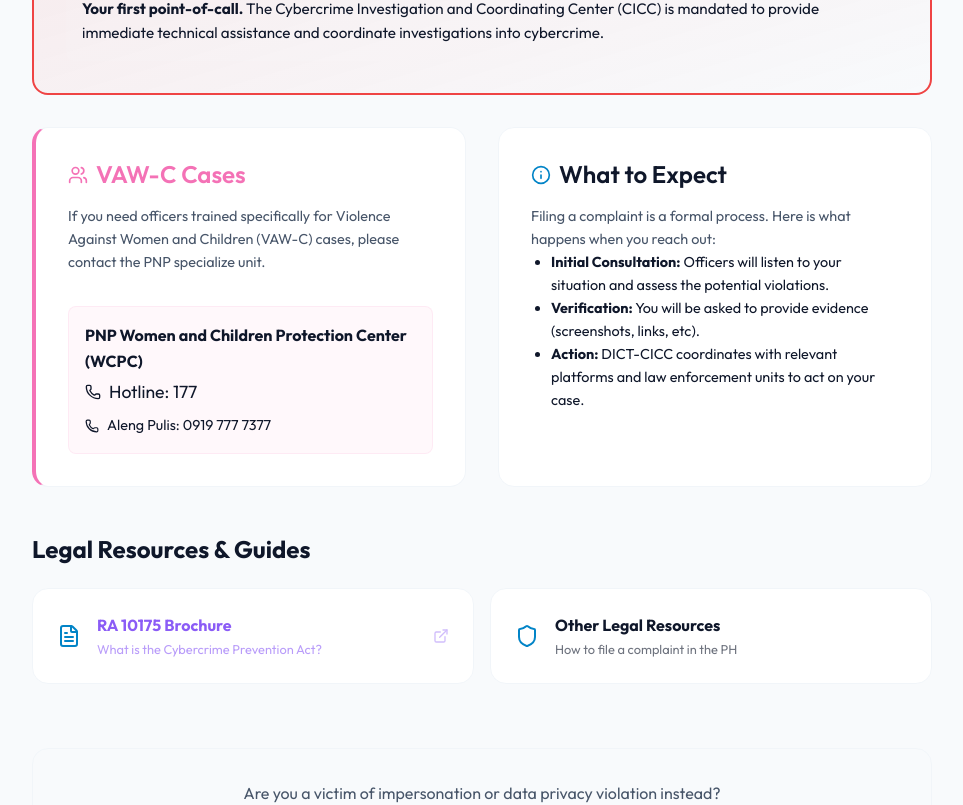
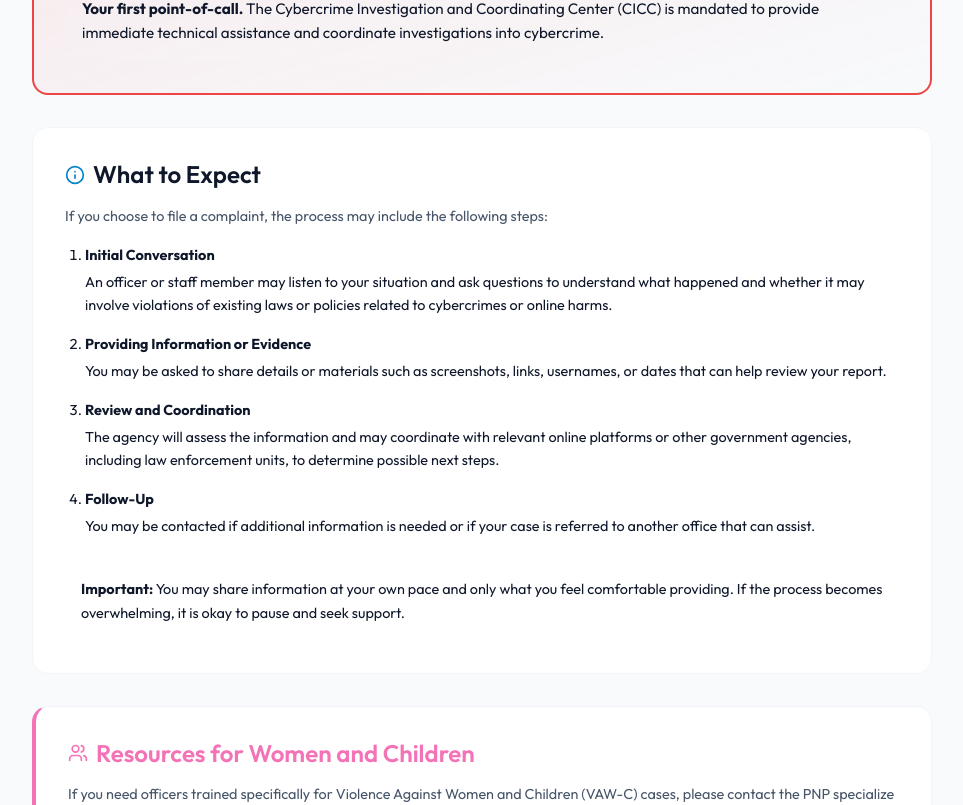
Before and after one commit to devgateway/digital-safety-guide, a React (Vite) app in the folder client/: page /templates/dict-cicc-hotline in a window 1280 px wide. Shown: the part 575-1380 px from the top of the page, without its empty margins (158-1121 px from the left). Built offline with nearby package versions, Linux system fonts and the light colour scheme.

Commit message:
fix: updated Law Enforcement page

```diff
--- a/client/src/locales/ceb/law.json
+++ b/client/src/locales/ceb/law.json
@@ -6,26 +6,30 @@
             "hotline_title": "DICT-CICC Hotline",
             "hotline_desc_strong": "Ang una nimong tawagan.",
             "hotline_desc": "Mandato sa Cybercrime Investigation and Coordinating Center (CICC) nga maghatag og immediate technical assistance ug mag-coordinate sa mga imbestigasyon sa cybercrime.",
-            "vawc_title": "Mga Kaso sa VAW-C",
+            "vawc_title": "Resources for Women and Children",
             "vawc_desc": "Kung kinahanglan nimo og officers nga trained specifically para sa Violence Against Women and Children (VAW-C) cases, palihog kontaka ang PNP specialized unit.",
             "wcpc_name": "PNP Women and Children Protection Center (WCPC)",
             "label_hotline": "Hotline:",
             "label_aleng_pulis": "Aleng Pulis:",
             "expect_title": "Unsay Angay Dahumon",
-            "expect_desc": "Ang pag-file og complaint kay usa ka formal process. Mao ni ang mahitabo kung moduol ka nila:",
-            "expect_step_1_title": "Unang Konsultasyon:",
-            "expect_step_1_desc": "Paminawon sa officers ang imong sitwasyon ug i-assess ang potential violations.",
-            "expect_step_2_title": "Pagpamatuod (Verification):",
-            "expect_step_2_desc": "Pangayoan ka nila og ebidensya (screenshots, links, etc).",
-            "expect_step_3_title": "Action:",
-            "expect_step_3_desc": "Makig-coordinate ang DICT-CICC sa relevant platforms ug law enforcement units para aksyunan ang imong kaso.",
+            "expect_desc": "If you choose to file a complaint, the process may include the following steps:",
+            "expect_step_1_title": "Initial Conversation",
+            "expect_step_1_desc": "An officer or staff member may listen to your situation and ask questions to understand what happened and whether it may involve violations of existing laws or policies related to cybercrimes or online harms.",
+            "expect_step_2_title": "Providing Information or Evidence",
+            "expect_step_2_desc": "You may be asked to share details or materials such as screenshots, links, usernames, or dates that can help review your report.",
+            "expect_step_3_title": "Review and Coordination",
+            "expect_step_3_desc": "The agency will assess the information and may coordinate with relevant online platforms or other government agencies, including law enforcement units, to determine possible next steps.",
             "legal_resources_title": "Legal nga Kapanguhaan ug mga Giya",
             "ra_10175_title": "Brosyur sa RA 10175",
             "ra_10175_desc": "Unsa ang Cybercrime Prevention Act?",
             "cyberbullying_title": "Uban pang Legal nga mga Kapanguhaan",
             "cyberbullying_desc": "Unsaon pag-file og complaint sa Pilipinas",
             "footer_desc": "Biktima ka ba sa impersonation o data privacy violation?",
-            "btn_npc": "Bisitaha ang Data Privacy Support (NPC)"
+            "btn_npc": "Bisitaha ang Data Privacy Support (NPC)",
+            "expect_step_4_title": "Follow-Up",
+            "expect_step_4_desc": "You may be contacted if additional information is needed or if your case is referred to another office that can assist.",
+            "expect_important": "Important:",
+            "expect_important_desc": "You may share information at your own pace and only what you feel comfortable providing. If the process becomes overwhelming, it is okay to pause and seek support."
         }
     }
 }
--- a/client/src/locales/en/law.json
+++ b/client/src/locales/en/law.json
@@ -6,26 +6,30 @@
             "hotline_title": "DICT-CICC Hotline",
             "hotline_desc_strong": "Your first point-of-call.",
             "hotline_desc": "The Cybercrime Investigation and Coordinating Center (CICC) is mandated to provide immediate technical assistance and coordinate investigations into cybercrime.",
-            "vawc_title": "VAW-C Cases",
+            "vawc_title": "Resources for Women and Children",
             "vawc_desc": "If you need officers trained specifically for Violence Against Women and Children (VAW-C) cases, please contact the PNP specialize unit.",
             "wcpc_name": "PNP Women and Children Protection Center (WCPC)",
             "label_hotline": "Hotline:",
             "label_aleng_pulis": "Aleng Pulis:",
             "expect_title": "What to Expect",
-            "expect_desc": "Filing a complaint is a formal process. Here is what happens when you reach out:",
-            "expect_step_1_title": "Initial Consultation:",
-            "expect_step_1_desc": "Officers will listen to your situation and assess the potential violations.",
-            "expect_step_2_title": "Verification:",
-            "expect_step_2_desc": "You will be asked to provide evidence (screenshots, links, etc).",
-            "expect_step_3_title": "Action:",
-            "expect_step_3_desc": "DICT-CICC coordinates with relevant platforms and law enforcement units to act on your case.",
+            "expect_desc": "If you choose to file a complaint, the process may include the following steps:",
+            "expect_step_1_title": "Initial Conversation",
+            "expect_step_1_desc": "An officer or staff member may listen to your situation and ask questions to understand what happened and whether it may involve violations of existing laws or policies related to cybercrimes or online harms.",
+            "expect_step_2_title": "Providing Information or Evidence",
+            "expect_step_2_desc": "You may be asked to share details or materials such as screenshots, links, usernames, or dates that can help review your report.",
+            "expect_step_3_title": "Review and Coordination",
+            "expect_step_3_desc": "The agency will assess the information and may coordinate with relevant online platforms or other government agencies, including law enforcement units, to determine possible next steps.",
             "legal_resources_title": "Legal Resources & Guides",
             "ra_10175_title": "RA 10175 Brochure",
             "ra_10175_desc": "What is the Cybercrime Prevention Act?",
             "cyberbullying_title": "Other Legal Resources",
             "cyberbullying_desc": "How to file a complaint in the PH",
             "footer_desc": "Are you a victim of impersonation or data privacy violation instead?",
-            "btn_npc": "Visit Data Privacy Support (NPC)"
+            "btn_npc": "Visit Data Privacy Support (NPC)",
+            "expect_step_4_title": "Follow-Up",
+            "expect_step_4_desc": "You may be contacted if additional information is needed or if your case is referred to another office that can assist.",
+            "expect_important": "Important:",
+            "expect_important_desc": "You may share information at your own pace and only what you feel comfortable providing. If the process becomes overwhelming, it is okay to pause and seek support."
         }
     }
 }
--- a/client/src/locales/hil/law.json
+++ b/client/src/locales/hil/law.json
@@ -6,26 +6,30 @@
             "hotline_title": "DICT-CICC Hotline",
             "hotline_desc_strong": "Ang una mo nga tawagan.",
             "hotline_desc": "Mandato sang Cybercrime Investigation and Coordinating Center (CICC) nga maghatag sang immediate technical assistance kag mag-coordinate sang investigations sa cybercrime.",
-            "vawc_title": "Mga Kaso sang VAW-C",
+            "vawc_title": "Resources for Women and Children",
             "vawc_desc": "Kung kinahanglan mo sang officers nga trained specifically para sa Violence Against Women and Children (VAW-C) cases, palihog kontaka ang PNP specialized unit.",
             "wcpc_name": "PNP Women and Children Protection Center (WCPC)",
             "label_hotline": "Hotline:",
             "label_aleng_pulis": "Aleng Pulis:",
             "expect_title": "Ano ang Dapat Lauman",
-            "expect_desc": "Ang pag-file sang complaint isa ka formal process. Amo ini ang matabo kung magpalapit ka sa ila:",
-            "expect_step_1_title": "Inisyal nga Konsultasyon:",
-            "expect_step_1_desc": "Pamatian sang officers ang imo sitwasyon kag i-assess ang potential violations.",
-            "expect_step_2_title": "Pag-verify:",
-            "expect_step_2_desc": "Pangayuan ka nila sang ebidensya (screenshots, links, etc).",
-            "expect_step_3_title": "Action:",
-            "expect_step_3_desc": "Makipag-coordinate ang DICT-CICC sa relevant platforms kag law enforcement units para aksyunan ang imo kaso.",
+            "expect_desc": "If you choose to file a complaint, the process may include the following steps:",
+            "expect_step_1_title": "Initial Conversation",
+            "expect_step_1_desc": "An officer or staff member may listen to your situation and ask questions to understand what happened and whether it may involve violations of existing laws or policies related to cybercrimes or online harms.",
+            "expect_step_2_title": "Providing Information or Evidence",
+            "expect_step_2_desc": "You may be asked to share details or materials such as screenshots, links, usernames, or dates that can help review your report.",
+            "expect_step_3_title": "Review and Coordination",
+            "expect_step_3_desc": "The agency will assess the information and may coordinate with relevant online platforms or other government agencies, including law enforcement units, to determine possible next steps.",
             "legal_resources_title": "Legal nga Resources kag Giya",
             "ra_10175_title": "RA 10175 nga Brochure",
             "ra_10175_desc": "Ano ang Cybercrime Prevention Act?",
             "cyberbullying_title": "Iban pa nga Legal nga mga Rekurso",
             "cyberbullying_desc": "Paano mag-file sang complaint sa Pilipinas",
             "footer_desc": "Ikaw bala biktima sang impersonation ukon data privacy violation?",
-            "btn_npc": "Kadtuan ang Data Privacy Support (NPC)"
+            "btn_npc": "Kadtuan ang Data Privacy Support (NPC)",
+            "expect_step_4_title": "Follow-Up",
+            "expect_step_4_desc": "You may be contacted if additional information is needed or if your case is referred to another office that can assist.",
+            "expect_important": "Important:",
+            "expect_important_desc": "You may share information at your own pace and only what you feel comfortable providing. If the process becomes overwhelming, it is okay to pause and seek support."
         }
     }
 }
--- a/client/src/locales/ilo/law.json
+++ b/client/src/locales/ilo/law.json
@@ -6,26 +6,30 @@
             "hotline_title": "DICT-CICC Hotline",
             "hotline_desc_strong": "Ti umuna nga tawagan.",
             "hotline_desc": "Mandato ti Cybercrime Investigation and Coordinating Center (CICC) nga mangted ti immediate technical assistance ken mang-coordinate ti imbestigasyon iti cybercrime.",
-            "vawc_title": "Kaso ti VAW-C",
+            "vawc_title": "Resources for Women and Children",
             "vawc_desc": "No kasapulam dagiti officers nga trained specifically para iti Violence Against Women and Children (VAW-C) cases, please contact the PNP specialized unit.",
             "wcpc_name": "PNP Women and Children Protection Center (WCPC)",
             "label_hotline": "Hotline:",
             "label_aleng_pulis": "Aleng Pulis:",
             "expect_title": "Ania ti Namnamaen",
-            "expect_desc": "Ti panag-file ti complaint ket maysa a formal process. Daytoy ti mapasamak no umasidegka:",
-            "expect_step_1_title": "Akauna a Konsultasion:",
-            "expect_step_1_desc": "Denggen dagiti officers ti sitwasionmo ken i-assess-da dagiti potential violations.",
-            "expect_step_2_title": "Panangpasingked:",
-            "expect_step_2_desc": "Pagteddaka ti ebidensya (screenshots, links, etc).",
-            "expect_step_3_title": "Action:",
-            "expect_step_3_desc": "Makipag-coordinate ti DICT-CICC kadagiti relevant platforms ken law enforcement units tapno aksyonanda ti kasom.",
+            "expect_desc": "If you choose to file a complaint, the process may include the following steps:",
+            "expect_step_1_title": "Initial Conversation",
+            "expect_step_1_desc": "An officer or staff member may listen to your situation and ask questions to understand what happened and whether it may involve violations of existing laws or policies related to cybercrimes or online harms.",
+            "expect_step_2_title": "Providing Information or Evidence",
+            "expect_step_2_desc": "You may be asked to share details or materials such as screenshots, links, usernames, or dates that can help review your report.",
+            "expect_step_3_title": "Review and Coordination",
+            "expect_step_3_desc": "The agency will assess the information and may coordinate with relevant online platforms or other government agencies, including law enforcement units, to determine possible next steps.",
             "legal_resources_title": "Legal a Resources & Guides",
             "ra_10175_title": "Brochure ti RA 10175",
             "ra_10175_desc": "Ania ti Cybercrime Prevention Act?",
             "cyberbullying_title": "Dadduma pay a Legal a Rekurso",
             "cyberbullying_desc": "Kasano ti ag-file ti complaint iti Pilipinas",
             "footer_desc": "Biktima ka kadi ti impersonation wenno data privacy violation?",
-            "btn_npc": "Bisitaen ti Data Privacy Support (NPC)"
+            "btn_npc": "Bisitaen ti Data Privacy Support (NPC)",
+            "expect_step_4_title": "Follow-Up",
+            "expect_step_4_desc": "You may be contacted if additional information is needed or if your case is referred to another office that can assist.",
+            "expect_important": "Important:",
+            "expect_important_desc": "You may share information at your own pace and only what you feel comfortable providing. If the process becomes overwhelming, it is okay to pause and seek support."
         }
     }
 }
--- a/client/src/locales/taglish/law.json
+++ b/client/src/locales/taglish/law.json
@@ -6,26 +6,30 @@
             "hotline_title": "DICT-CICC Hotline",
             "hotline_desc_strong": "Ang una mong dapat tawagan.",
             "hotline_desc": "Mandato ng Cybercrime Investigation and Coordinating Center (CICC) na magbigay ng immediate technical assistance at mag-coordinate ng investigations sa cybercrime.",
-            "vawc_title": "VAW-C Cases",
+            "vawc_title": "Resources for Women and Children",
             "vawc_desc": "Kung kailangan mo ng officers na trained specifically para sa Violence Against Women and Children (VAW-C) cases, please contact the PNP specialized unit.",
             "wcpc_name": "PNP Women and Children Protection Center (WCPC)",
             "label_hotline": "Hotline:",
             "label_aleng_pulis": "Aleng Pulis:",
             "expect_title": "Ano ang Maaasahan",
-            "expect_desc": "Ang pag-file ng complaint ay isang formal process. Heto ang mangyayari kapag lumapit ka sa kanila:",
-            "expect_step_1_title": "Initial Consultation:",
-            "expect_step_1_desc": "Pakikinggan ng officers ang sitwasyon mo at ia-assess ang potential violations.",
-            "expect_step_2_title": "Verification:",
-            "expect_step_2_desc": "Hihingan ka nila ng ebidensya (screenshots, links, etc).",
-            "expect_step_3_title": "Action:",
-            "expect_step_3_desc": "Makikipag-coordinate ang DICT-CICC sa relevant platforms at law enforcement units para aksyunan ang kaso mo.",
+            "expect_desc": "If you choose to file a complaint, the process may include the following steps:",
+            "expect_step_1_title": "Initial Conversation",
+            "expect_step_1_desc": "An officer or staff member may listen to your situation and ask questions to understand what happened and whether it may involve violations of existing laws or policies related to cybercrimes or online harms.",
+            "expect_step_2_title": "Providing Information or Evidence",
+            "expect_step_2_desc": "You may be asked to share details or materials such as screenshots, links, usernames, or dates that can help review your report.",
+            "expect_step_3_title": "Review and Coordination",
+            "expect_step_3_desc": "The agency will assess the information and may coordinate with relevant online platforms or other government agencies, including law enforcement units, to determine possible next steps.",
             "legal_resources_title": "Legal Resources at Guides",
             "ra_10175_title": "RA 10175 Brochure",
             "ra_10175_desc": "Ano ang Cybercrime Prevention Act?",
             "cyberbullying_title": "Other Legal Resources",
             "cyberbullying_desc": "Paano mag-file ng complaint sa Pilipinas",
             "footer_desc": "Ikaw ba ay biktima ng impersonation o data privacy violation?",
-            "btn_npc": "Pumunta sa Data Privacy Support (NPC)"
+            "btn_npc": "Pumunta sa Data Privacy Support (NPC)",
+            "expect_step_4_title": "Follow-Up",
+            "expect_step_4_desc": "You may be contacted if additional information is needed or if your case is referred to another office that can assist.",
+            "expect_important": "Important:",
+            "expect_important_desc": "You may share information at your own pace and only what you feel comfortable providing. If the process becomes overwhelming, it is okay to pause and seek support."
         }
     }
 }
--- a/client/src/locales/tl/law.json
+++ b/client/src/locales/tl/law.json
@@ -6,26 +6,30 @@
             "hotline_title": "DICT-CICC Hotline",
             "hotline_desc_strong": "Ang una mong dapat tawagan.",
             "hotline_desc": "Ang Cybercrime Investigation and Coordinating Center (CICC) ay inatasang magbigay ng agarang tulong teknikal at makipag-ugnayan sa mga imbestigasyon ukol sa cybercrime.",
-            "vawc_title": "Mga Kaso ng VAW-C",
+            "vawc_title": "Resources for Women and Children",
             "vawc_desc": "Kung kailangan mo ng mga opisyal na sinanay partikular para sa mga kaso ng Violence Against Women and Children (VAW-C), mangyaring makipag-ugnayan sa espesyal na yunit ng PNP.",
             "wcpc_name": "PNP Women and Children Protection Center (WCPC)",
             "label_hotline": "Hotline:",
             "label_aleng_pulis": "Aleng Pulis:",
             "expect_title": "Ano ang Dapat Asahan",
-            "expect_desc": "Ang pagsasampa ng reklamo ay isang pormal na proseso. Narito ang mangyayari kapag nakipag-ugnayan ka:",
-            "expect_step_1_title": "Paunang Konsultasyon:",
-            "expect_step_1_desc": "Pakikinggan ng mga opisyal ang iyong sitwasyon at susuriin ang mga potensyal na paglabag.",
-            "expect_step_2_title": "Beripikasyon:",
-            "expect_step_2_desc": "Hihilingan kang magbigay ng ebidensya (mga screenshot, link, atbp.).",
-            "expect_step_3_title": "Aksyon:",
-            "expect_step_3_desc": "Makikipag-ugnayan ang DICT-CICC sa mga kaukulang plataporma at yunit ng tagapagpatupad ng batas upang aksyunan ang iyong kaso.",
+            "expect_desc": "If you choose to file a complaint, the process may include the following steps:",
+            "expect_step_1_title": "Initial Conversation",
+            "expect_step_1_desc": "An officer or staff member may listen to your situation and ask questions to understand what happened and whether it may involve violations of existing laws or policies related to cybercrimes or online harms.",
+            "expect_step_2_title": "Providing Information or Evidence",
+            "expect_step_2_desc": "You may be asked to share details or materials such as screenshots, links, usernames, or dates that can help review your report.",
+            "expect_step_3_title": "Review and Coordination",
+            "expect_step_3_desc": "The agency will assess the information and may coordinate with relevant online platforms or other government agencies, including law enforcement units, to determine possible next steps.",
             "legal_resources_title": "Mga Legal na Mapagkukunan at Gabay",
             "ra_10175_title": "Polyeto ng RA 10175",
             "ra_10175_desc": "Ano ang Cybercrime Prevention Act?",
             "cyberbullying_title": "Iba pang Legal na Mapagkukunan",
             "cyberbullying_desc": "Paano magsampa ng reklamo sa Pilipinas",
             "footer_desc": "Ikaw ba ay biktima ng pagpapanggap (impersonation) o paglabag sa data privacy?",
-            "btn_npc": "Bisitahin ang Suporta sa Data Privacy (NPC)"
+            "btn_npc": "Bisitahin ang Suporta sa Data Privacy (NPC)",
+            "expect_step_4_title": "Follow-Up",
+            "expect_step_4_desc": "You may be contacted if additional information is needed or if your case is referred to another office that can assist.",
+            "expect_important": "Important:",
+            "expect_important_desc": "You may share information at your own pace and only what you feel comfortable providing. If the process becomes overwhelming, it is okay to pause and seek support."
         }
     }
 }
--- a/client/src/pages/LawEnforcement.jsx
+++ b/client/src/pages/LawEnforcement.jsx
@@ -51,9 +51,41 @@
                     </div>
                 </div>
 
-                <div className="grid-responsive" style={{ gridTemplateColumns: 'repeat(auto-fit, minmax(400px, 1fr))', gap: '2rem' }}>
+                {/* Expectation Setting */}
+                <div className="card mb-4">
+                    <h3 style={{ display: 'flex', alignItems: 'center', gap: '0.5rem' }}>
+                        <Info size={20} className="text-accent" /> {t('law.ui.expect_title')}
+                    </h3>
+                    <p className="text-muted mb-3" style={{ fontSize: '0.9rem' }}>
+                        {t('law.ui.expect_desc')}
+                    </p>
+                    <ol style={{ paddingLeft: '1.25rem', fontSize: '0.9rem', lineHeight: '1.6', marginBottom: '1.5rem', listStylePosition: 'outside' }}>
+                        <li className="mb-3">
+                            <strong>{t('law.ui.expect_step_1_title')}</strong>
+                            <div style={{ marginTop: '0.25rem' }}>{t('law.ui.expect_step_1_desc')}</div>
+                        </li>
+                        <li className="mb-3">
+                            <strong>{t('law.ui.expect_step_2_title')}</strong>
+                            <div style={{ marginTop: '0.25rem' }}>{t('law.ui.expect_step_2_desc')}</div>
+                        </li>
+                        <li className="mb-3">
+                            <strong>{t('law.ui.expect_step_3_title')}</strong>
+                            <div style={{ marginTop: '0.25rem' }}>{t('law.ui.expect_step_3_desc')}</div>
+                        </li>
+                        <li className="mb-3">
+                            <strong>{t('law.ui.expect_step_4_title')}</strong>
+                            <div style={{ marginTop: '0.25rem' }}>{t('law.ui.expect_step_4_desc')}</div>
+                        </li>
+                    </ol>
+                    <div style={{ padding: '1rem', background: 'rgba(255, 255, 255, 0.05)', borderRadius: 'var(--radius-md)', borderLeft: '4px solid var(--color-accent)' }}>
+                        <p style={{ margin: 0, fontSize: '0.9rem' }}>
+                            <strong>{t('law.ui.expect_important')}</strong> {t('law.ui.expect_important_desc')}
+                        </p>
+                    </div>
+                </div>
+
                 {/* VAW-C Exception Section */}
-                    <div className="card" style={{ borderLeft: '4px solid #f472b6' }}>
+                <div className="card mb-4" style={{ borderLeft: '4px solid #f472b6' }}>
                     <h3 style={{ display: 'flex', alignItems: 'center', gap: '0.5rem', color: '#f472b6' }}>
                         <Users size={20} /> {t('law.ui.vawc_title')}
                     </h3>
@@ -71,22 +103,6 @@
                                 <Phone size={14} /> {t('law.ui.label_aleng_pulis')} 0919 777 7377
                             </div>
                         </div>
-                        </div>
-                    </div>
-
-                    {/* Expectation Setting */}
-                    <div className="card">
-                        <h3 style={{ display: 'flex', alignItems: 'center', gap: '0.5rem' }}>
-                            <Info size={20} className="text-accent" /> {t('law.ui.expect_title')}
-                        </h3>
-                        <p className="text-muted" style={{ fontSize: '0.9rem' }}>
-                            {t('law.ui.expect_desc')}
-                        </p>
-                        <ul style={{ paddingLeft: '1.25rem', fontSize: '0.9rem', lineHeight: '1.6' }}>
-                            <li className="mb-2"><strong>{t('law.ui.expect_step_1_title')}</strong> {t('law.ui.expect_step_1_desc')}</li>
-                            <li className="mb-2"><strong>{t('law.ui.expect_step_2_title')}</strong> {t('law.ui.expect_step_2_desc')}</li>
-                            <li className="mb-2"><strong>{t('law.ui.expect_step_3_title')}</strong> {t('law.ui.expect_step_3_desc')}</li>
-                        </ul>
                     </div>
                 </div>
 
```
Lines whose indentation alone changed are shown as unchanged.
